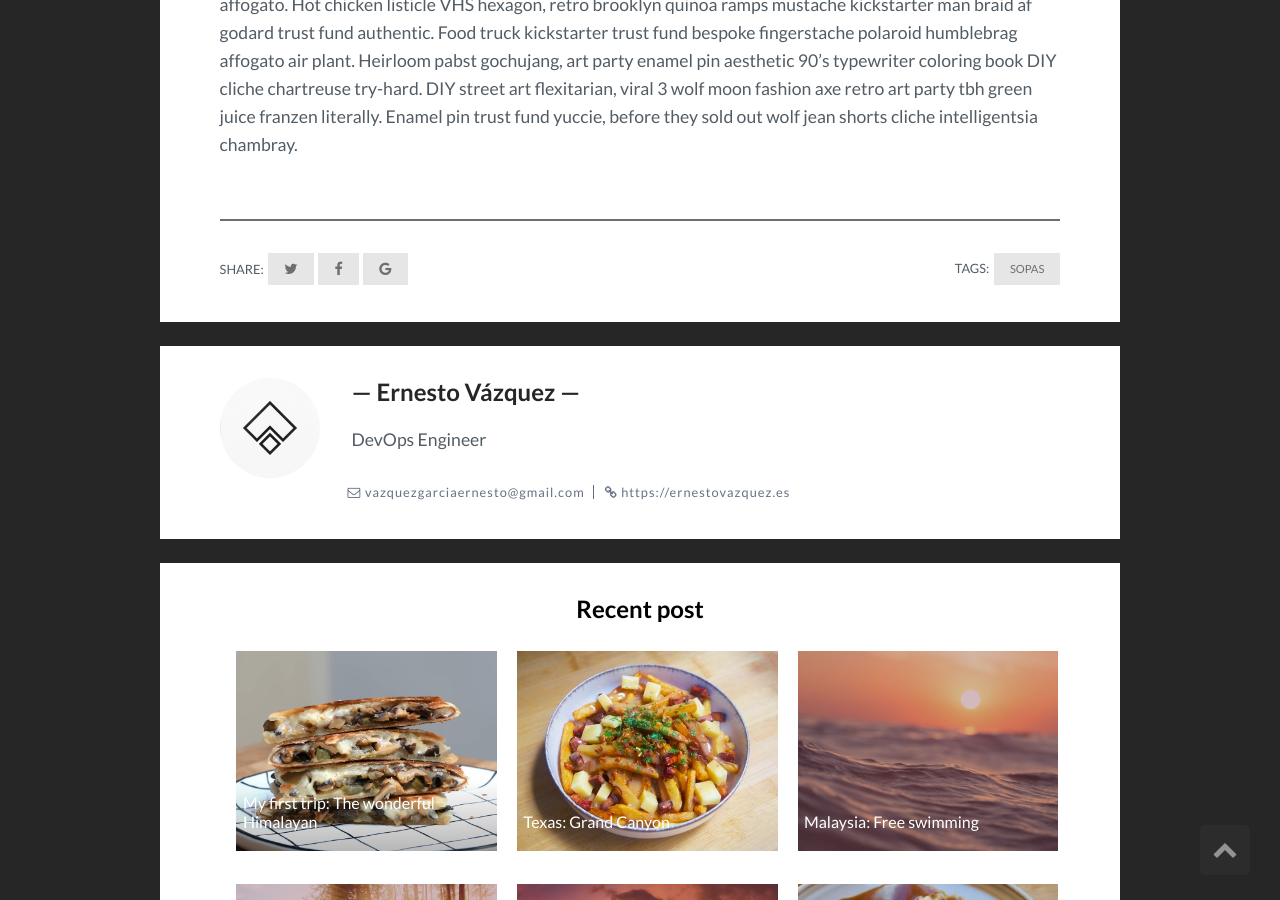
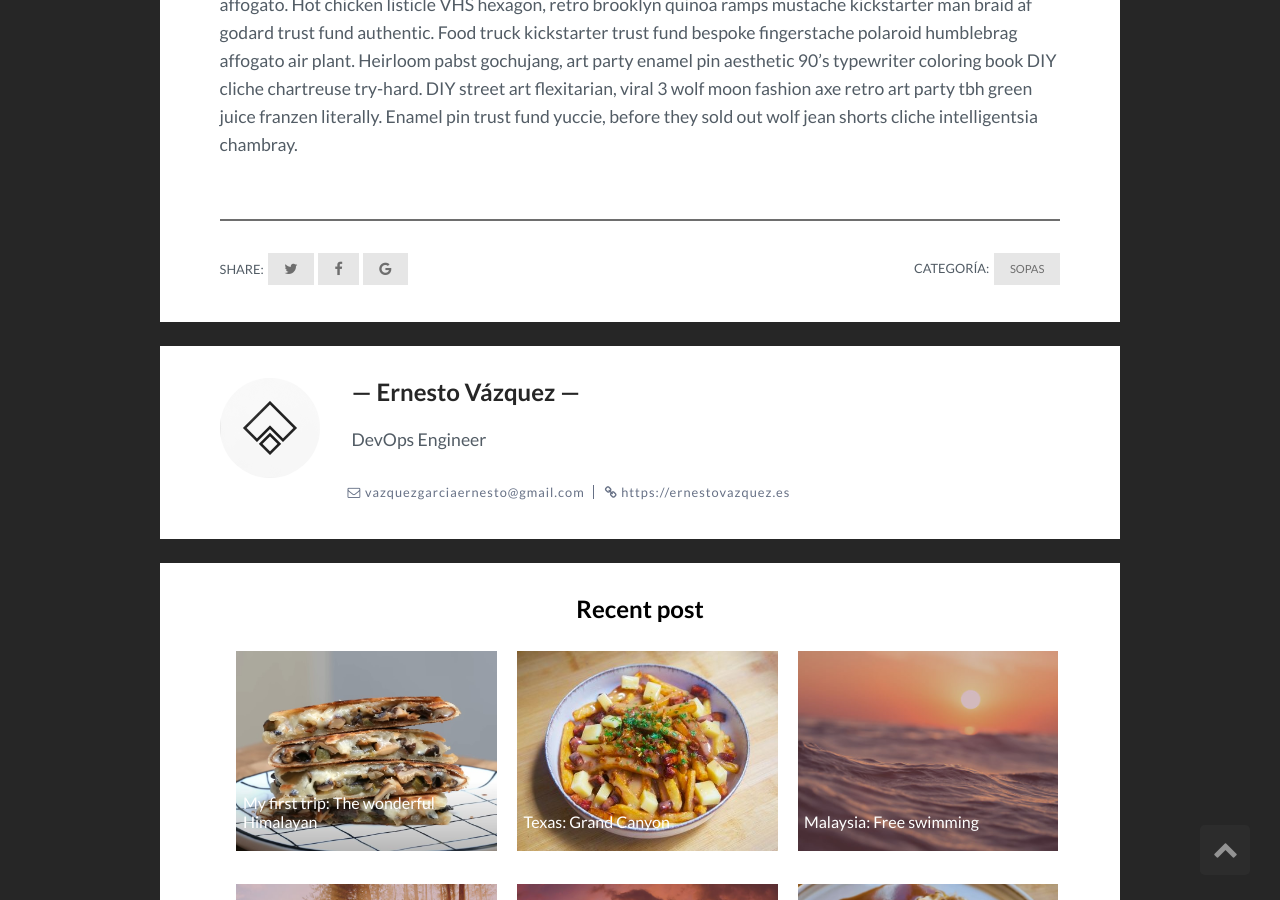
Before and after one commit to ernestovazquez/recetas, a Jekyll site: the page built from _posts/2017-07-12-texas-grand-canyon.markdown, in a window 1280 px wide and 900 px high, scrolled down 1546 px. Built offline with Jekyll 4.4.1, drawn with Linux system fonts in a browser that asks for light colours.

Commit message:
cambio tags por cate

```diff
--- a/_layouts/post.html
+++ b/_layouts/post.html
@@ -28,9 +28,9 @@ layout: default
           <a href="https://plus.google.com/share?url={{ site.url }}{{ page.url }}" title="Share on Google+" rel="nofollow" target="_blank"><i class="fa fa-google" aria-hidden="true"></i></a>
         </div>
         <div class="post_tag">
-          <span>Tags:</span>
+          <span>Categoría:</span>
           {% for tag in page.tags %}
-          <a href="{{site.baseurl}}/tags#{{tag}}" class="tag">{{ tag }}</a>
+          <a href="{{site.baseurl}}/categories#{{tag}}" class="tag">{{ tag }}</a>
           {% endfor %}
         </div>
       </footer>
```
